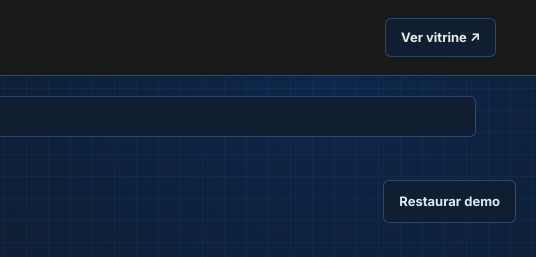
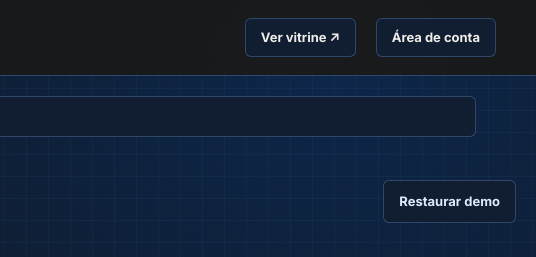
Before and after one commit to almeidamadutw/portfolio, a plain HTML site: page admin.html in a window 1280 px wide. Shown: the top 257 px of the page, 744-1280 px from the left. Drawn offline with Linux system fonts and the light colour scheme.

Commit message:
fix: identidade da aba e navegação de conta LINHA90

```diff
--- a/admin.html
+++ b/admin.html
@@ -1,8 +1,8 @@
 <!doctype html>
 <html lang="pt-BR">
-<head><meta charset="utf-8"><meta name="viewport" content="width=device-width,initial-scale=1"><meta name="robots" content="noindex,nofollow"><meta name="theme-color" content="#1a1a1a"><link rel="icon" type="image/svg+xml" href="assets/favicon.svg"><title>LINHA90 | Painel de gestão (demo)</title><link rel="preconnect" href="https://fonts.googleapis.com"><link rel="preconnect" href="https://fonts.gstatic.com" crossorigin><link href="https://fonts.googleapis.com/css2?family=Orbitron:wght@400;600;700;900&family=Inter:wght@400;500;600;700&display=swap" rel="stylesheet"><link rel="stylesheet" href="style.css"><link rel="stylesheet" href="store.css"><script defer src="store.js"></script></head>
+<head><meta charset="utf-8"><meta name="viewport" content="width=device-width,initial-scale=1"><meta name="robots" content="noindex,nofollow"><meta name="theme-color" content="#1a1a1a"><link rel="icon" type="image/svg+xml" href="assets/favicon.svg?v=2"><title>LINHA90 | Painel de gestão (demo)</title><link rel="preconnect" href="https://fonts.googleapis.com"><link rel="preconnect" href="https://fonts.gstatic.com" crossorigin><link href="https://fonts.googleapis.com/css2?family=Orbitron:wght@400;600;700;900&family=Inter:wght@400;500;600;700&display=swap" rel="stylesheet"><link rel="stylesheet" href="style.css"><link rel="stylesheet" href="store.css"><script defer src="store.js"></script></head>
 <body class="store-page admin-page" data-page="admin">
-<nav class="nav"><a class="brand" href="./"><img class="brand-logo" src="assets/linha90-light.svg" alt="LINHA90" width="190" height="42"><small> // CONTROL ROOM</small></a><a class="ghost" href="./">Ver vitrine ↗</a></nav>
+<nav class="nav"><a class="brand" href="./"><img class="brand-logo" src="assets/linha90-light.svg" alt="LINHA90" width="190" height="42"><small> // CONTROL ROOM</small></a><div class="navlinks"><a class="ghost" href="./">Ver vitrine ↗</a><a class="ghost" href="conta.html">Área de conta</a></div></nav>
 <main class="admin-wrap"><div class="notice">PAINEL DEMO LOCAL · Não possui autenticação real. Não insira dados pessoais, segredos ou registros de vendas reais.</div><div class="heading"><div><div class="eyebrow">// MANAGEMENT CONSOLE</div><h1>Painel de gestão</h1></div><button class="ghost" id="reset-demo" type="button">Restaurar demo</button></div>
 <div class="admin-shell"><aside class="admin-menu" aria-label="Módulos"><button data-tab="overview" class="selected">01 Dashboard</button><button data-tab="inventory">02 Produtos e estoque</button><button data-tab="orders">03 Pedidos</button><button data-tab="finance">04 Financeiro</button><button data-tab="customers">05 Clientes</button><button data-tab="settings">06 Configurações</button></aside>
 <div class="admin-content">
```
